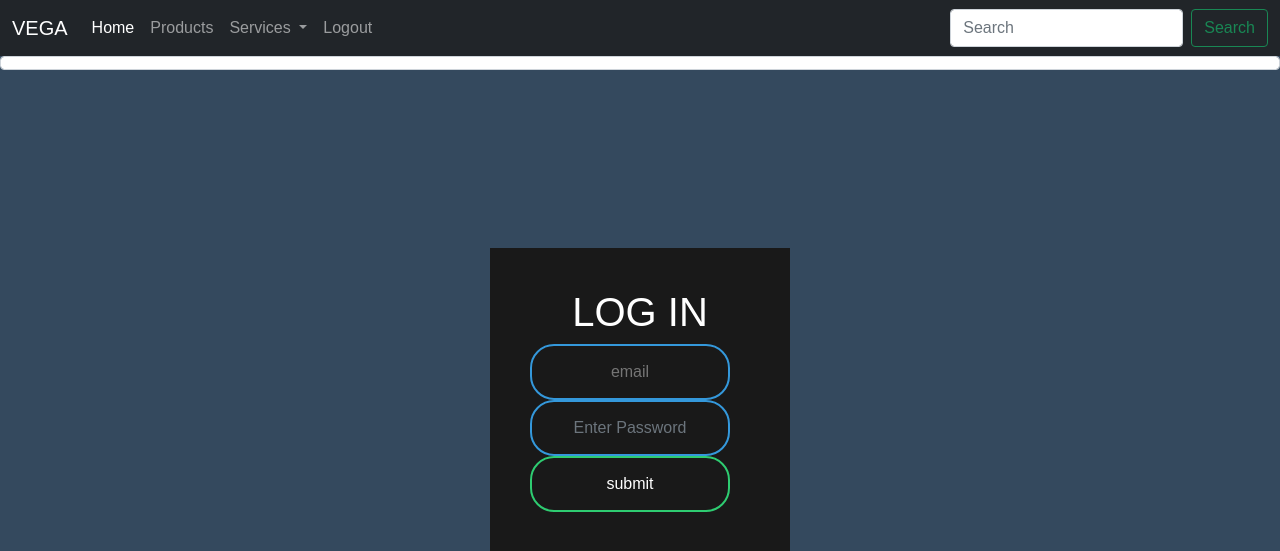
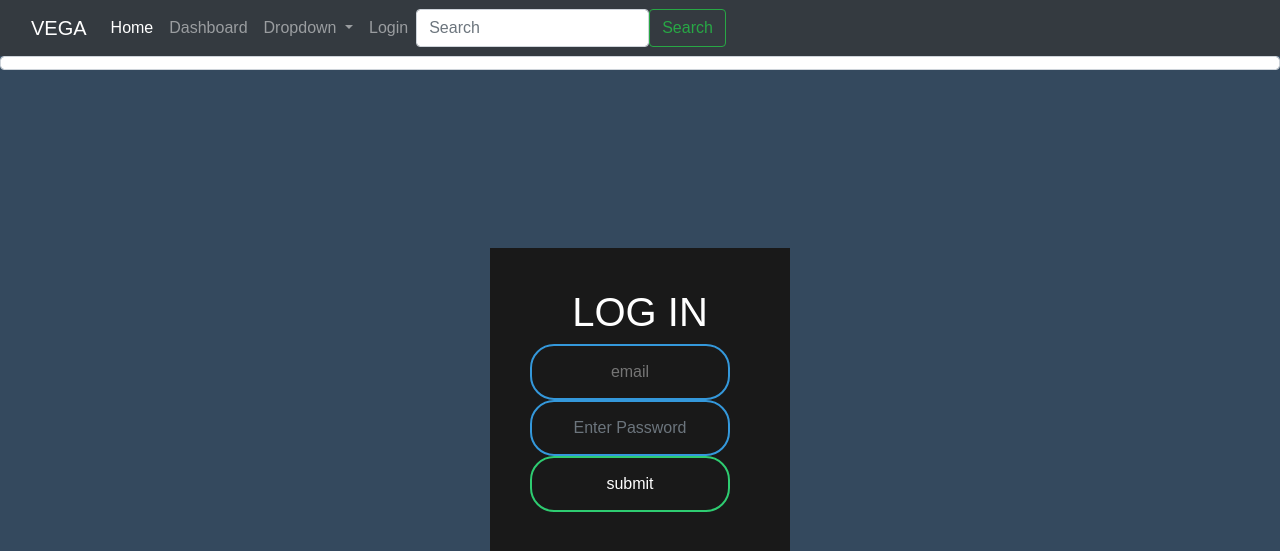
Before and after one commit to TonnyVega/sales-1-2, a Flask app: page /login in a window 1280 px wide. Shown: the top 551 px of the page. Run offline with Flask 2, Linux system fonts and the light colour scheme; some libraries are stand-ins or nearby versions.

Commit message:
commit message

```diff
--- a/main.py
+++ b/main.py
@@ -107,7 +107,7 @@ def login():
             if check_password_hash(user.password,password):
                 flash("Logged in successfully!", category='success')
                 login_user(user, remember=True)
-                return redirect(url_for('index'))
+                return redirect(url_for('dashboard'))
             else:
                 flash('Incorrect password, try again.', category='error')
         else:
@@ -147,11 +147,15 @@ def sign_up():
             new_user= User(email=email, first_name=first_name,password=generate_password_hash(password1, method='sha256'))
             db.session.add(new_user)
             db.session.commit()
-            login_user(user, remember=True)
+            login_user(user=new_user, remember=True)
             flash('Account created. WELCOME TO VEGA TECH!', category='success')
-            return redirect(url_for('index'))
+            return redirect(url_for('dashboard'))
 
     return render_template("sign_up.html", user=current_user)
+
+@app.route('/dashboard')
+def dashboard():
+    return render_template('dashboard.html')
 
 
 
@@ -307,8 +311,7 @@ def insights():
     # labels=[data[0][1]]
     values=[row[0] for row in data]
     labels=[row[1] for row in data]
-    print("this is values",values)
-    print("this is labels",labels)
+
 
 
 
@@ -322,13 +325,8 @@ def insights():
 
 
 
-# @app.route('/delete')
-# def delete():
-#     cur=conn.cursor()
-#     cur.execute("""DROP TABLE sales""")
-#     cur.execute("""DROP TABLE sales""")
-#     conn.commit()
-#     return redirect(url_for('/'))
+
+
 
 
 if __name__ == '__main__':
--- a/templates/base.html
+++ b/templates/base.html
@@ -6,7 +6,7 @@
     <meta name="viewport" content="width=device-width, initial-scale=1">
 
     <!-- Bootstrap CSS -->
-    <link href="https://cdn.jsdelivr.net/npm/bootstrap@5.0.2/dist/css/bootstrap.min.css" rel="stylesheet" integrity="sha384-EVSTQN3/azprG1Anm3QDgpJLIm9Nao0Yz1ztcQTwFspd3yD65VohhpuuCOmLASjC" crossorigin="anonymous">
+    <link rel="stylesheet" href="https://maxcdn.bootstrapcdn.com/bootstrap/4.0.0/css/bootstrap.min.css" integrity="sha384-Gn5384xqQ1aoWXA+058RXPxPg6fy4IWvTNh0E263XmFcJlSAwiGgFAW/dAiS6JXm" crossorigin="anonymous">
     <link rel="stylesheet" href="https://pro.fontawesome.com/releases/v5.10.0/css/all.css" integrity="sha384-AYmEC3Yw5cVb3ZcuHtOA93w35dYTsvhLPVnYs9eStHfGJvOvKxVfELGroGkvsg+p" crossorigin="anonymous"/>
     <link rel="stylesheet" href="/static/css/footer.css">
     <title>Vega Delights</title>
@@ -23,23 +23,30 @@
             <a class="nav-link active" aria-current="page" href="/">Home</a>
           </li>
           <li class="nav-item">
-            <a class="nav-link" href="/products">Products</a>
+            <a class="nav-link" href="{{url_for('dashboard')}}">Dashboard</a>
           </li>
           <li class="nav-item dropdown">
-            <a class="nav-link dropdown-toggle" href="#" id="navbarDropdown" role="button" data-bs-toggle="dropdown" aria-expanded="false">
-              Services
+            <a class="nav-link dropdown-toggle" href="#" id="navbarDropdown" role="button" data-toggle="dropdown" aria-haspopup="true" aria-expanded="false">
+              Dropdown
             </a>
-            <ul class="dropdown-menu" aria-labelledby="navbarDropdown">
-              <li><a class="dropdown-item" href="/sales">sales</a></li>
-              <li><a class="dropdown-item" href="/insights">insights</a></li>
-              <li><a class="dropdown-item" href="stock">stock</a></li>
-              <li><hr class="dropdown-divider"></li>
-              <li><a class="dropdown-item" href="#">Dashboard</a></li>
-            </ul>
+            <div class="dropdown-menu" aria-labelledby="navbarDropdown">
+              <a class="dropdown-item" href="{{url_for('products')}}">products</a>
+              <div class="dropdown-divider"></div>
+              <a class="dropdown-item" href="{{url_for('sales')}}">sales</a>
+              <a class="dropdown-item" href="{{url_for('stock')}}">In Stock</a>
+              <div class="dropdown-divider"></div>
+              <a class="dropdown-item" href="{{url_for('insights')}}">insights</a>
+            </div>
           </li>
+                {% if current_user.is_authenticated %}
           <li class="nav-item">
-            <a class="nav-link" href="/logout" tabindex="-1" aria-disabled="false">Logout</a>
+            <a class="nav-link" href="{{url_for('logout')}}" tabindex="-1" aria-disabled="false">Logout</a>
           </li>
+          {% else %}
+          <li class="nav-item">
+            <a class="nav-link" href="{{url_for('login')}}" tabindex="-1" aria-disabled="false">Login</a>
+          </li>
+          {% endif %}
         </ul>
         <form class="d-flex">
           <input class="form-control me-2" type="search" placeholder="Search" aria-label="Search">
@@ -186,13 +193,9 @@
 
 
     <!-- Option 1: Bootstrap Bundle with Popper -->
-    <script src="https://cdn.jsdelivr.net/npm/bootstrap@5.0.2/dist/js/bootstrap.bundle.min.js" integrity="sha384-MrcW6ZMFYlzcLA8Nl+NtUVF0sA7MsXsP1UyJoMp4YLEuNSfAP+JcXn/tWtIaxVXM" crossorigin="anonymous"></script>
-
-    <!-- Option 2: Separate Popper and Bootstrap JS -->
-    <!--
-    <script src="https://cdn.jsdelivr.net/npm/@popperjs/core@2.9.2/dist/umd/popper.min.js" integrity="sha384-IQsoLXl5PILFhosVNubq5LC7Qb9DXgDA9i+tQ8Zj3iwWAwPtgFTxbJ8NT4GN1R8p" crossorigin="anonymous"></script>
-    <script src="https://cdn.jsdelivr.net/npm/bootstrap@5.0.2/dist/js/bootstrap.min.js" integrity="sha384-cVKIPhGWiC2Al4u+LWgxfKTRIcfu0JTxR+EQDz/bgldoEyl4H0zUF0QKbrJ0EcQF" crossorigin="anonymous"></script>
-    -->
+    <script src="https://code.jquery.com/jquery-3.2.1.slim.min.js" integrity="sha384-KJ3o2DKtIkvYIK3UENzmM7KCkRr/rE9/Qpg6aAZGJwFDMVNA/GpGFF93hXpG5KkN" crossorigin="anonymous"></script>
+<script src="https://cdnjs.cloudflare.com/ajax/libs/popper.js/1.12.9/umd/popper.min.js" integrity="sha384-ApNbgh9B+Y1QKtv3Rn7W3mgPxhU9K/ScQsAP7hUibX39j7fakFPskvXusvfa0b4Q" crossorigin="anonymous"></script>
+<script src="https://maxcdn.bootstrapcdn.com/bootstrap/4.0.0/js/bootstrap.min.js" integrity="sha384-JZR6Spejh4U02d8jOt6vLEHfe/JQGiRRSQQxSfFWpi1MquVdAyjUar5+76PVCmYl" crossorigin="anonymous"></script>
 </body>
 {%endblock%}
 </html>
```
Also changed, not shown: templates/index.html (+9 -2 lines), users.sqlite3.
